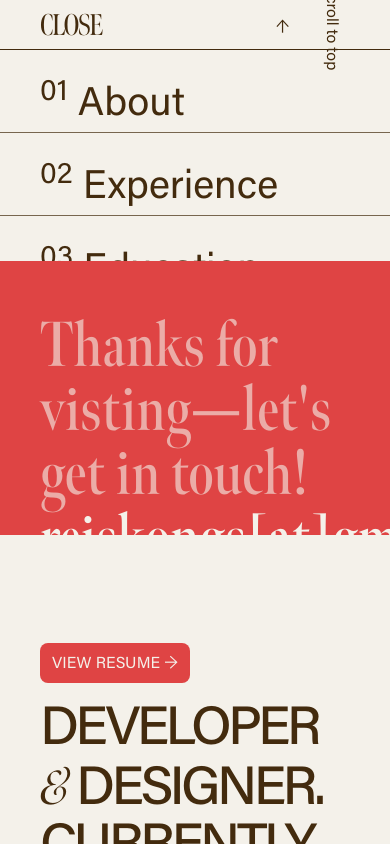
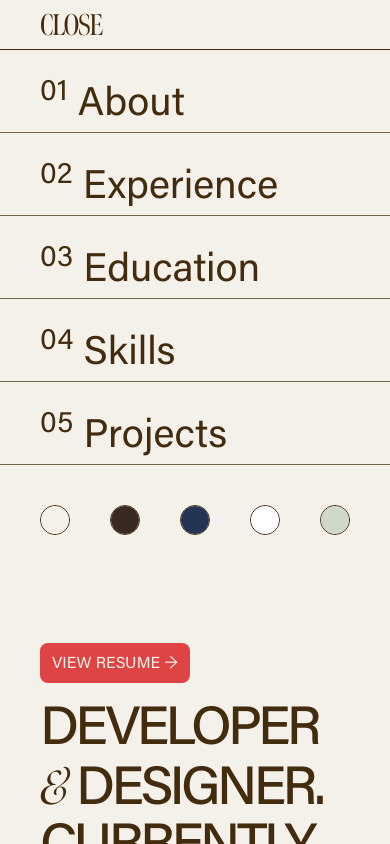
Before and after one commit to ReiKong/personal-website-2, a Next.js app: page / in a window 390 px wide. Both pictures are taken after a click on the element "MENU". Shown: the top 844 px of the page. Built offline with nearby package versions, Linux system fonts and the light colour scheme; a web font is replaced by a local one.

Commit message:
Changed z-index of mobile nav

```diff
--- a/components/navigation/footer.tsx
+++ b/components/navigation/footer.tsx
@@ -25,7 +25,7 @@ export default function footer() {
                 <div className="text-primary/60 text-[64px] font-semibold font-serif leading-[1em]">Thanks for visting—let's get in touch!</div>
                 <div className="text-primary text-[64px] font-semibold font-serif leading-[1em]">reiskongs[at]gmail.com</div>
             </div>
-            <div className="text-primary text-xl font-medium font-sans">DESIGNED & BUILT WITH LOVE BY REI KONG</div>
+            <div className="text-primary text-xl font-medium font-sans pt-[40px]">DESIGNED & BUILT WITH LOVE BY REI KONG</div>
             <div className="justify-center items-start gap-2.5 inline-flex">
                 <a
                     className="text-primary"
@@ -66,7 +66,7 @@ export default function footer() {
                 </Link>
             </div>
             <div>
-                <p>© Rei Kong 2023</p>
+                <p className="text-primary text-[16px]">© Rei Kong 2023</p>
             </div>
         </div>
     )
--- a/components/navigation/mobileNav.tsx
+++ b/components/navigation/mobileNav.tsx
@@ -33,7 +33,7 @@ export default function MobileMenu() {
       }, [noScroll]);
 
     return (
-        <div className="w-[100%] h-[100%] top-0 sticky pt-[4px] bg-primary flex flex-col sm:hidden">
+        <div className="w-[100%] h-[100%] top-0 z-[2] sticky pt-[4px] bg-primary flex flex-col sm:hidden">
             <div className="border-b-[1px] border-b-secondary1 px-[40px]">
                 <h2
                     className="text-secondary1 font-serif uppercase tracking-tighter text-[30px] hover:text-accent-500 transition duration-200 hover:cursor-pointer"
@@ -43,7 +43,7 @@ export default function MobileMenu() {
                 </h2>
             </div>
 
-            <div className={`border-b-[0px] h-[${height}] ${visible} sm:hidden sm:h-[0px] transition-[height] duration-300 ease-out`}>
+            <div className={`border-b-[0px] h-[${height}] ${visible} sm:hidden sm:h-[0px] transition-[height] duration-300 ease-out z-[2]`}>
                 <ScrollLink
                     to="about"
                     spy={true}
```
